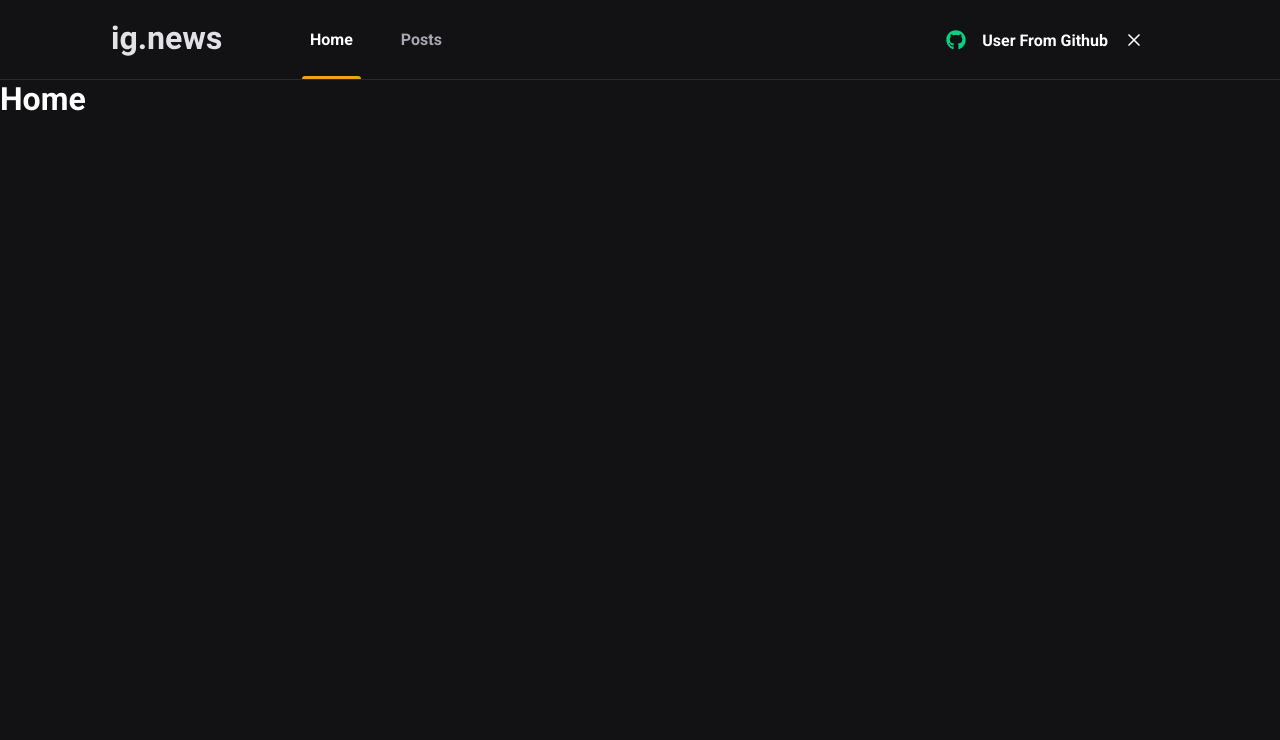
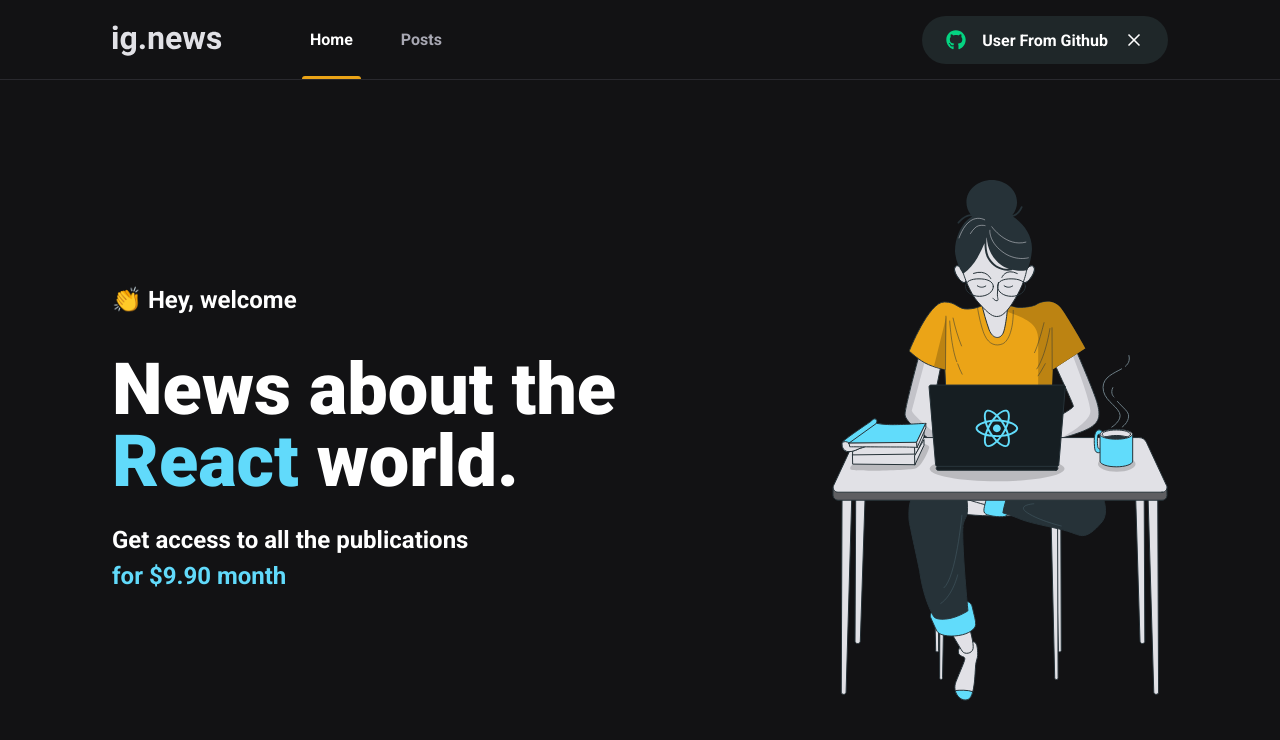
Before and after one commit to AndreSDS/andre_news, a Next.js app: page / in a window 1280 px wide. Shown: the top 740 px of the page. Built offline with nearby package versions, Linux system fonts and the light colour scheme.

Commit message:
refactoring the page Home

```diff
--- /dev/null
+++ b/src/pages/home.module.scss
@@ -0,0 +1,41 @@
+.contentContainer {
+  max-width: 1120px;
+  margin: 0 auto;
+  padding: 0 2rem;
+  height: calc(100vh - 5rem);
+
+  display: flex;
+  align-items: center;
+  justify-content: space-between;
+}
+
+.hero {
+  max-width: 600px;
+
+  > span {
+    font-size: 1.5rem;
+    font-weight: bold;
+  }
+
+  h1 {
+    font-size: 4.5rem;
+    line-height: 4.5rem;
+    font-weight: 900;
+    margin-top: 2.5rem;
+
+    span {
+      color: var(--cyan-500);
+    }
+  }
+
+  p {
+    font-size: 1.5rem;
+    line-height: 2.25rem;
+    margin-top: 1.5rem;
+
+    span {
+      color: var(--cyan-500);
+      font-weight: bold;
+    }
+  }
+}
--- a/src/pages/index.tsx
+++ b/src/pages/index.tsx
@@ -1,14 +1,28 @@
 import Head from "next/head";
 
-const Home = () => {
+import styles from './home.module.scss';
+
+export default function Home() {
   return (
     <>
       <Head>
         <title>Blog News</title>
       </Head>
-      <h1>Home</h1>
+
+      <main className={styles.contentContainer}>
+        <section className={styles.hero}>
+          <span>👏 Hey, welcome</span>
+          <h1>
+            News about the <span>React</span> world.
+          </h1>
+          <p>
+            Get access to all the publications <br />
+            <span>for $9.90 month</span>
+          </p>
+        </section>
+
+        <img src="/images/banner-woman.svg" alt="girl coding" />
+      </main>
     </>
   );
-};
-
-export default Home;
+}
--- a/src/styles/global.scss
+++ b/src/styles/global.scss
@@ -9,6 +9,7 @@
   --gray-100: #e1e1e6;
   --gray-300: #a8a8b3;
   --gray-400: #29292e;
+  --gray-500: #1f2729;
   --gray-900: #121214;
   --cyan-500: #61dafb;
   --yellow-500: #eba417;
```
